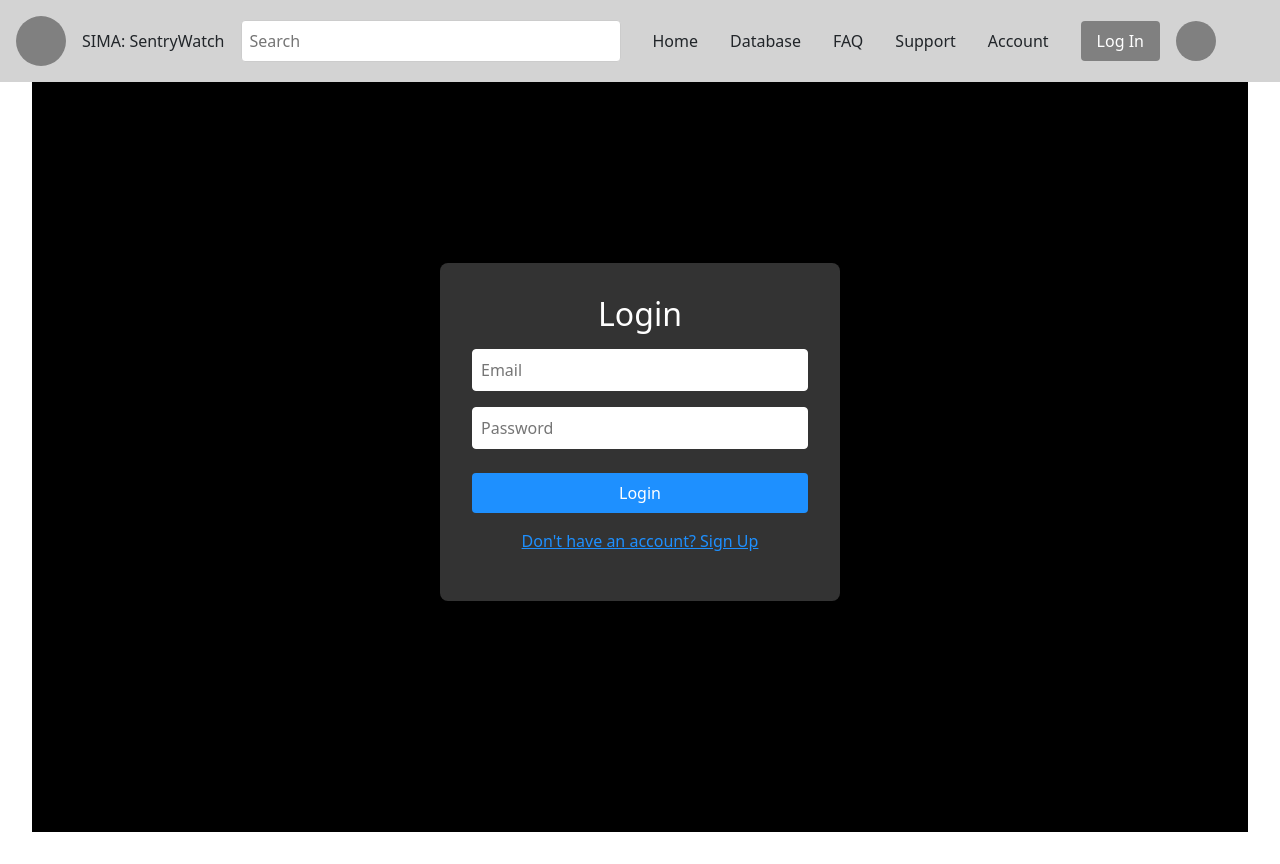
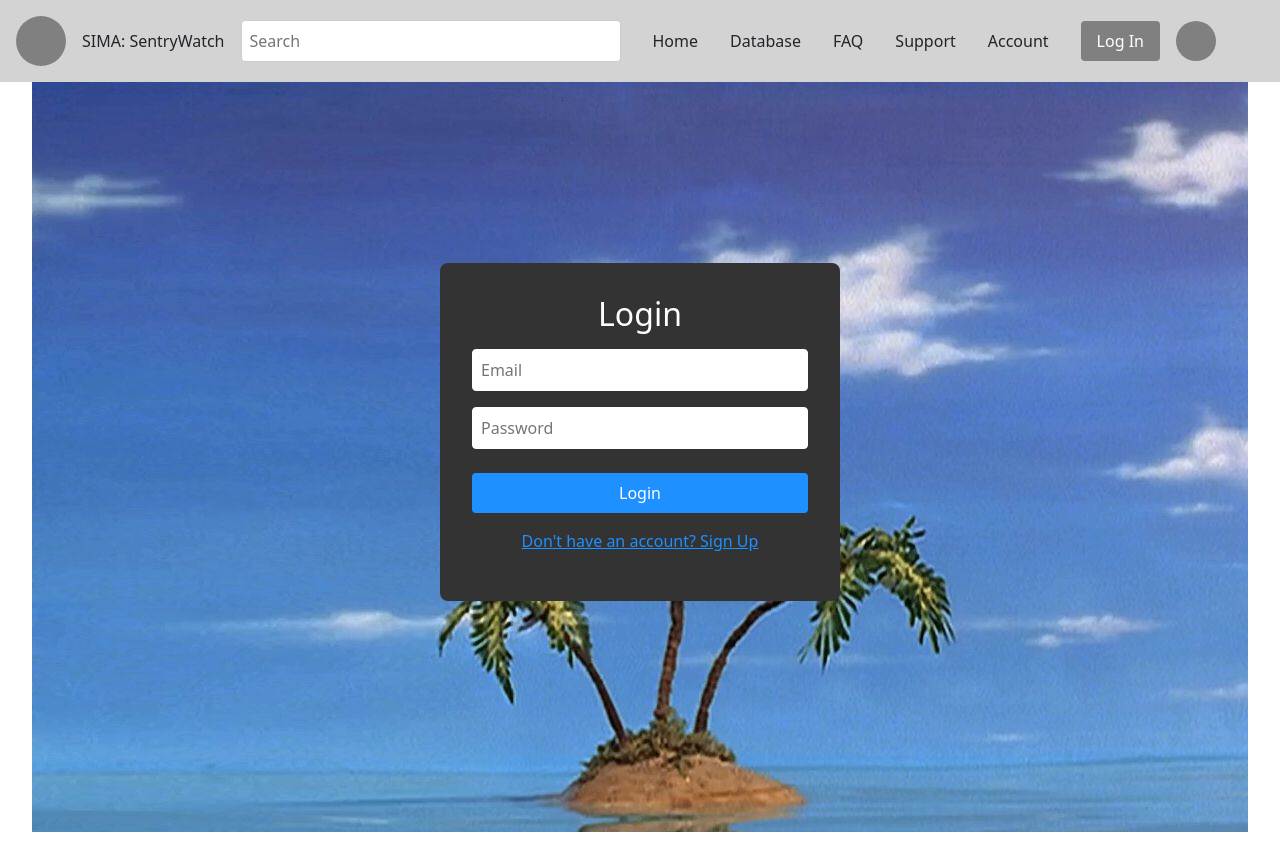
Before and after one commit to dumpsterRat92/SecurityIntellegenceManagementApp, a React (Vite) app in the folder AppName/client/: page /login in a window 1280 px wide. Built offline with nearby package versions, Linux system fonts and the light colour scheme.

Commit message:
added images to background

```diff
--- a/AppName/client/package.json
+++ b/AppName/client/package.json
@@ -11,9 +11,10 @@
   },
   "dependencies": {
     "@apollo/client": "^3.7.14",
+    "axios": "^1.7.2",
+    "bootstrap": "^5.2.3",
     "graphql": "^16.6.0",
     "jwt-decode": "^3.1.2",
-    "bootstrap": "^5.2.3",
     "react": "^18.2.0",
     "react-dom": "^18.2.0",
     "react-router-dom": "^6.11.2"
--- a/AppName/client/src/pages/Database.jsx
+++ b/AppName/client/src/pages/Database.jsx
@@ -1,8 +1,10 @@
+import backgroundImage from '../assets/ddc5r18-8c10d7aa-9796-432a-bf4a-9dbb6386f5ab.png';
 export default function Database() {
   const containerStyle = {
     display: 'flex',
     minHeight: '100vh',
     backgroundColor: '#fff',
+    backgroundImage: `url(${backgroundImage})`,
   };
 
   const sidePanelStyle = {
--- a/AppName/client/src/pages/FAQ.jsx
+++ b/AppName/client/src/pages/FAQ.jsx
@@ -1,3 +1,5 @@
+import backgroundImage from '../assets/SpongeBob-SquarePants-Mobile-Wallpaper.png';
+
 export default function FAQ() {
   const containerStyle = {
     display: 'flex',
@@ -5,6 +7,7 @@ export default function FAQ() {
     alignItems: 'center',
     padding: '5rem',
     backgroundColor: '#333',
+    backgroundImage: `url(${backgroundImage})`,
     color: '#FFF',
     // minHeight: '100vh',
     width: '100%',
--- a/AppName/client/src/pages/Login.jsx
+++ b/AppName/client/src/pages/Login.jsx
@@ -2,6 +2,7 @@ import { useState } from "react";
 import { useMutation } from "@apollo/client";
 import { LOGIN, CREATE_USER } from "../utils/mutations";
 import Auth from "../utils/auth";
+import backgroundImage from '../assets/b8079ebd75f8099cc56cc1ad074cb75b.jpg';
 
 export default function Login() {
   const [isLogin, setIsLogin] = useState(true);
@@ -63,6 +64,7 @@ export default function Login() {
     justifyContent: "center",
     padding: "2rem",
     backgroundColor: "#000",
+    backgroundImage: `url(${backgroundImage})`,
     color: "#fff",
     minHeight: "100vh",
     width: "100%",
--- a/AppName/client/src/pages/Support.jsx
+++ b/AppName/client/src/pages/Support.jsx
@@ -1,3 +1,4 @@
+import backgroundImage from '../assets/wp2234726-aesthetic-spongebob-wallpapers.png';
 // export default function Support() {
 //   return <div>Support stuff</div>;
 // }
@@ -36,6 +37,7 @@ export default function Support() {
     alignItems: 'center',
     padding: '6rem',
     backgroundColor: '#212121',
+    backgroundImage: `url(${backgroundImage})`,
     color: '#fff',
     minHeight: '100vh',
     width: '100%',
```
Also changed, not shown: AppName/client/src/assets/SpongeBob-SquarePants-Mobile-Wallpaper.png (renamed from AppName/client/src/assets/SpongeBob SquarePants Mobile Wallpaper.png), 1 other file (tests, documents, lock files or other folders).
